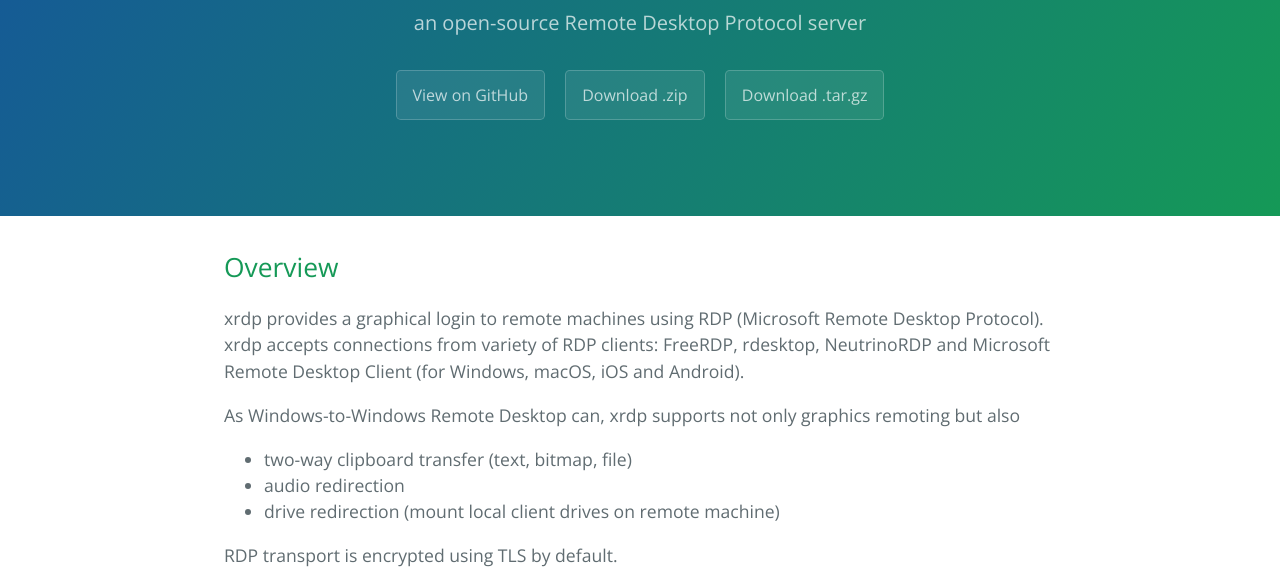
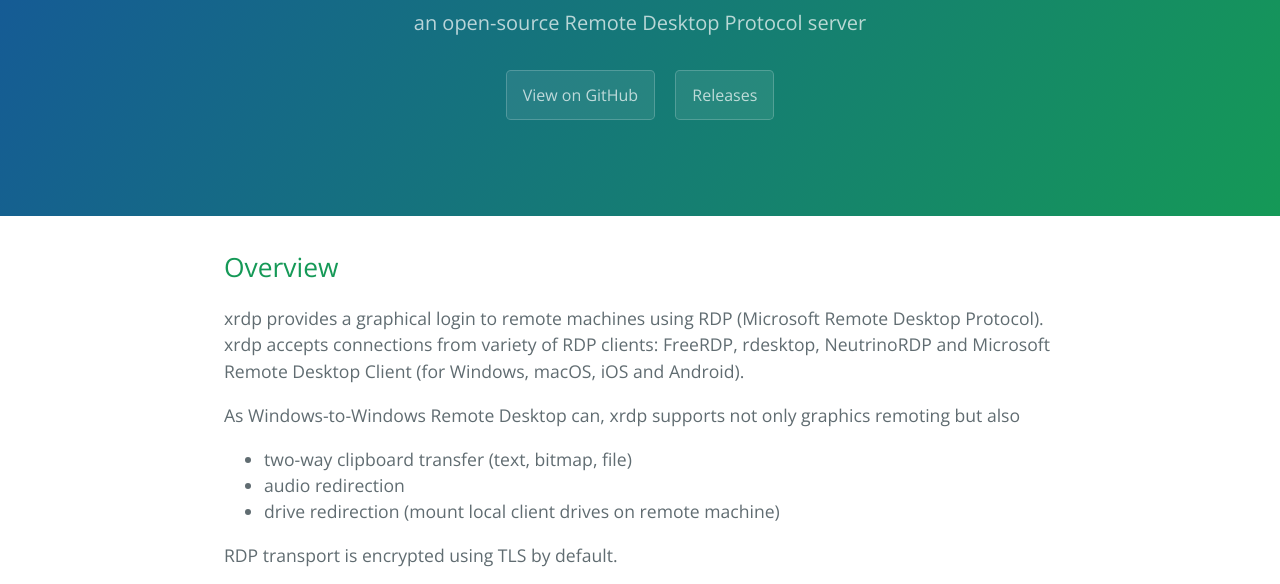
Before and after one commit to neutrinolabs/xrdp, a plain HTML site: page index.html in a window 1280 px wide. Shown: the part 167-751 px from the top of the page. Drawn offline with nearby package versions, Linux system fonts and the light colour scheme.

Commit message:
Lead users the releases page on GitHub

```diff
--- a/index.html
+++ b/index.html
@@ -14,8 +14,7 @@
       <h1 class="project-name">xrdp</h1>
       <h2 class="project-tagline">an open-source Remote Desktop Protocol server</h2>
       <a href="https://github.com/neutrinolabs/xrdp" class="btn">View on GitHub</a>
-      <a href="https://github.com/neutrinolabs/xrdp/zipball/master" class="btn">Download .zip</a>
-      <a href="https://github.com/neutrinolabs/xrdp/tarball/master" class="btn">Download .tar.gz</a>
+      <a href="https://github.com/neutrinolabs/xrdp/releases" class="btn">Releases</a>
     </section>
 
     <section class="main-content">
```
